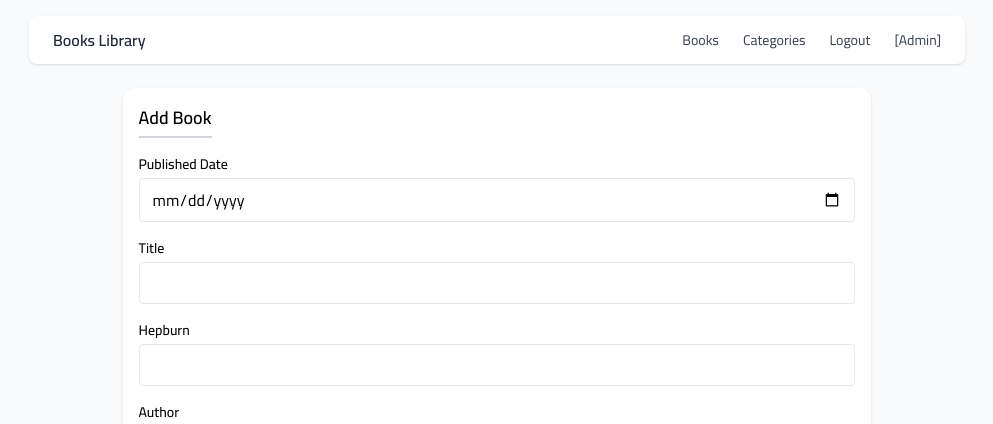
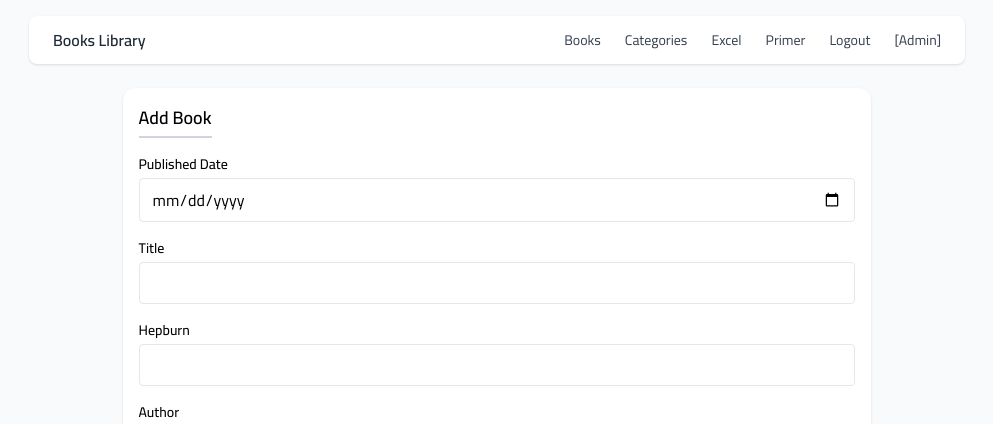
Before and after one commit to padiks/flask-books-library, a Flask app: page /books/add in a window 1280 px wide. Shown: the top 424 px of the page, without its empty margins (143-1136 px from the left). Run offline with Flask 3, Linux system fonts and the light colour scheme; a user stored in the database is signed in; data comes from the database, SQL or seed files in the repository; some libraries are stand-ins or nearby versions.

Commit message:
Add files via upload

```diff
--- a/templates/base.html
+++ b/templates/base.html
@@ -29,6 +29,8 @@
     <div class="flex space-x-6 text-sm">
       <a href="{{ url_for('books.list') }}" class="text-gray-700 hover:text-blue-600">Books</a>
       <a href="{{ url_for('categories.list') }}" class="text-gray-700 hover:text-blue-600">Categories</a>
+			<a href="{{ url_for('excel.list') }}" class="text-gray-700 hover:text-blue-600">Excel</a>
+			<a href="{{ url_for('primer.view') }}" class="text-gray-700 hover:text-blue-600">Primer</a>
       {% if session.get('user_id') %}
       <a href="{{ url_for('logout') }}" class="text-gray-700 hover:text-blue-600">Logout</a>
       {% else %}
```
